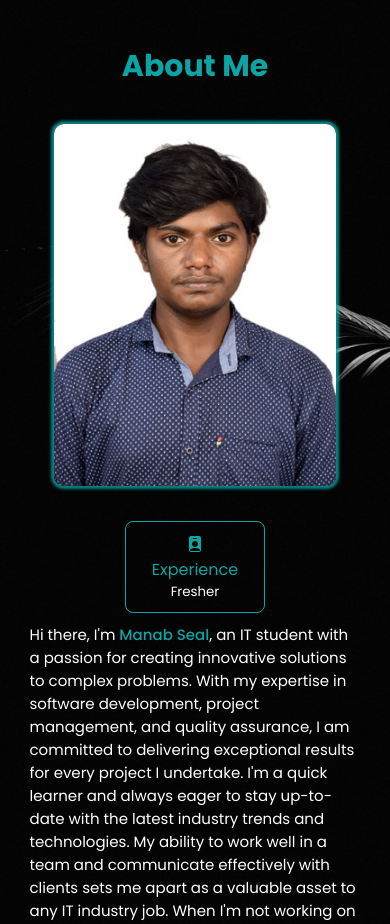
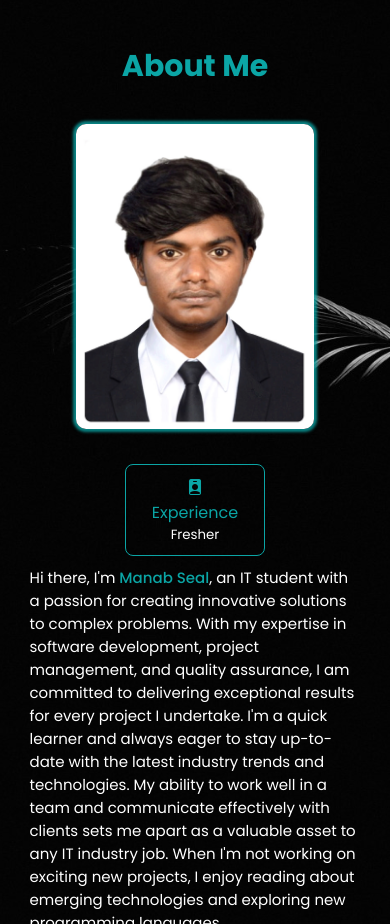
Before and after one commit to ManabSeal/portfolio, a plain HTML site: page index.html in a window 390 px wide. Shown: the part 880-1804 px from the top of the page. Drawn offline with nearby package versions, Linux system fonts and the light colour scheme.

Commit message:
Changed the about image

```diff
--- a/index.html
+++ b/index.html
@@ -63,7 +63,7 @@
             </div>
             <div class="content">
                 <div class="image-container">
-                    <img src="./src/manab1.jpg" alt="manab">
+                    <img src="./src/IMG.jpg" alt="manab">
                 </div>
                 <div class="info">
                     <div class="exp">
--- a/style.css
+++ b/style.css
@@ -873,7 +873,7 @@ form input, form textarea{
         align-items: center;
     }
     .image-container img{
-        width: 100%;
+        width: 55%;
     }
     .info{
         margin-top: 20px;
@@ -1002,7 +1002,7 @@ form input, form textarea{
         font-size: 13px;
     }
     .image-container img{
-        width: 90%;
+        width: 70%;
     }
     .service-item{
         flex-basis: 100%;
```
Also changed, not shown: src/IMG.jpg (added).
